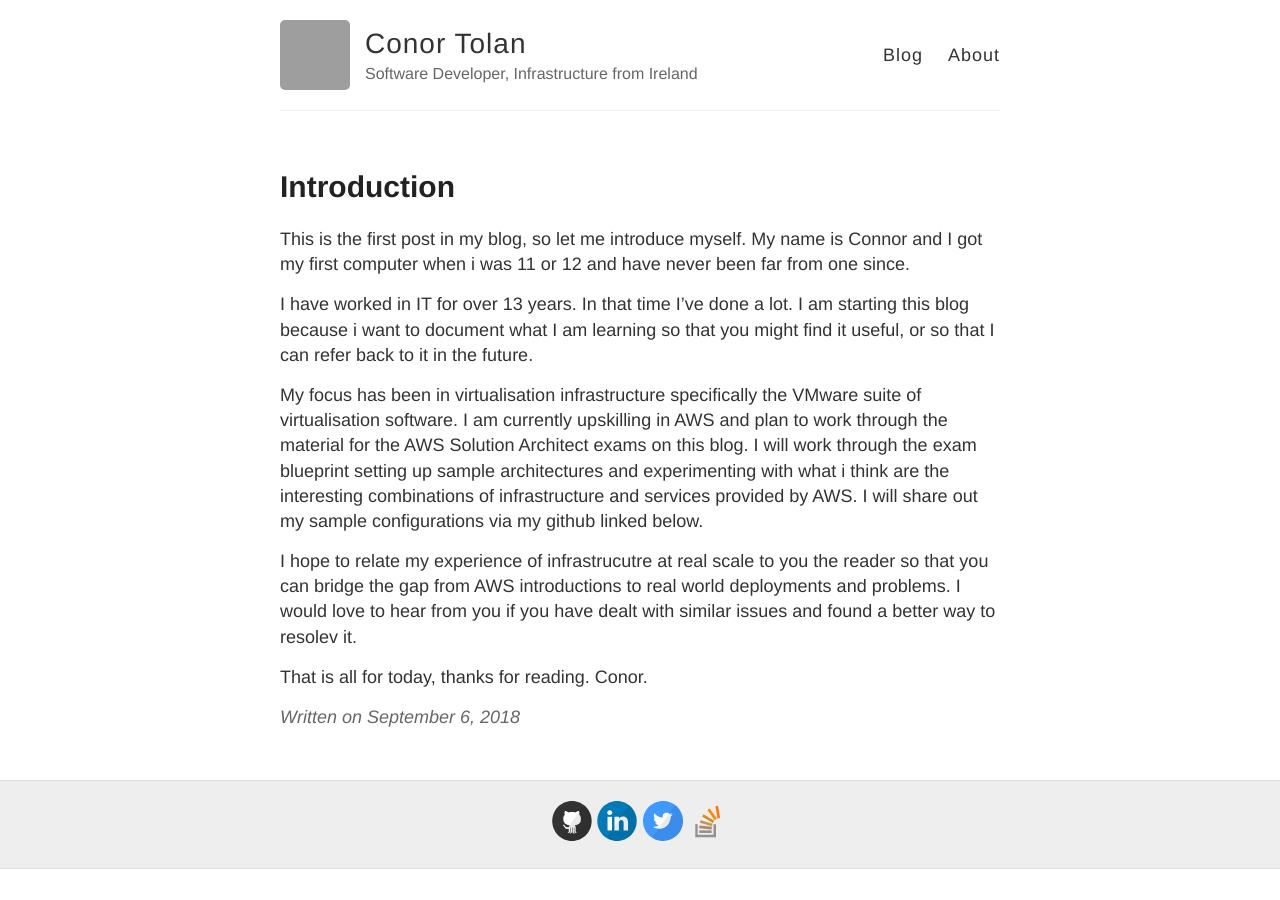
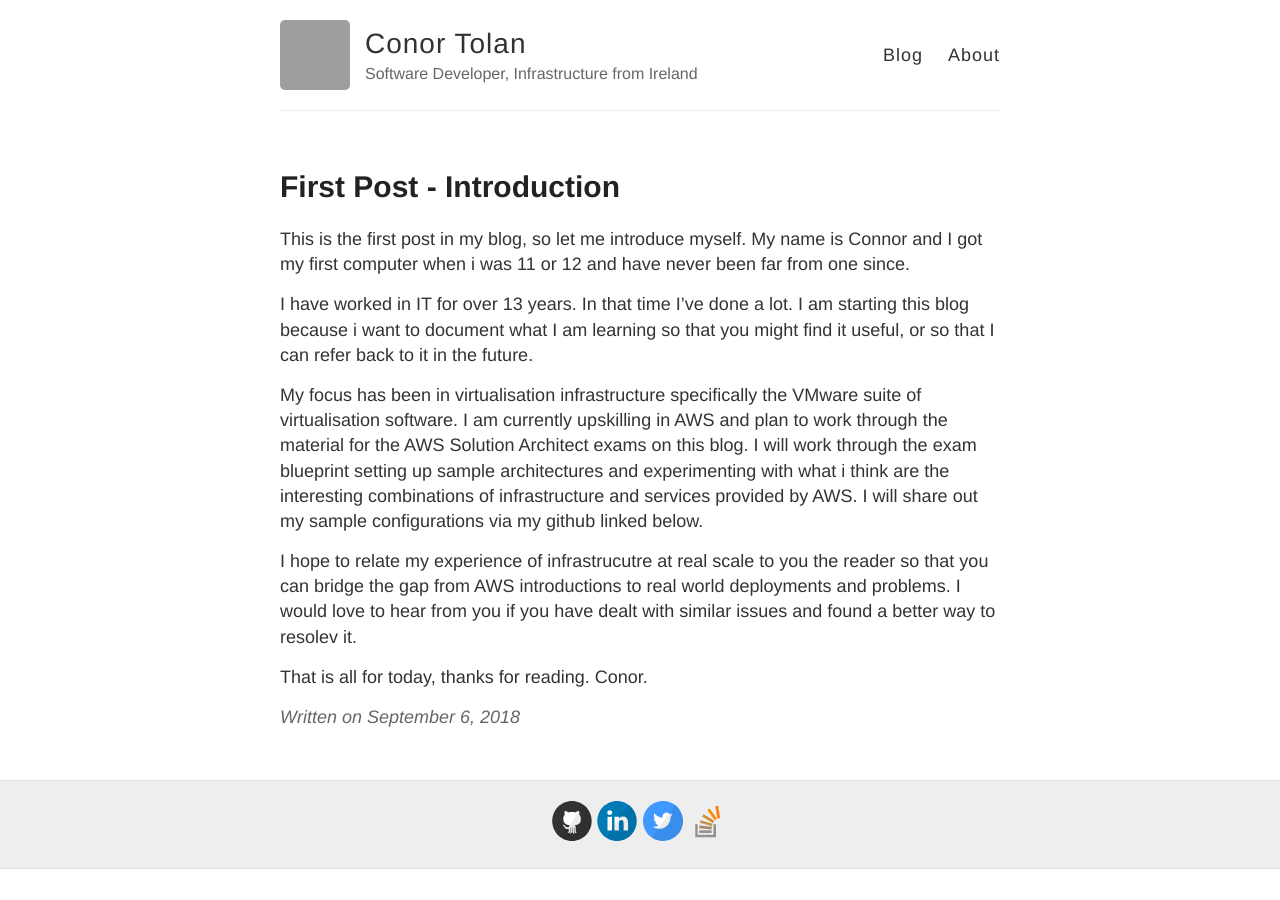
Before and after one commit to ctolan/ctolan.github.io, a Jekyll site: the page built from _posts/2018-9-6-Introduction.md, in a window 1280 px wide. Built offline with Jekyll 4.4.1, drawn with Linux system fonts in a browser that asks for light colours; our own code applies the rules of GitHub Pages for plain Markdown files; grey boxes are pictures that could not be loaded.

Commit message:
Added Front matter

```diff
--- a/_posts/2018-9-6-Introduction.md
+++ b/_posts/2018-9-6-Introduction.md
@@ -1,3 +1,9 @@
+---
+layout: post
+title:  "First Post - Introduction"
+date:   2018-09-06 14:56:31 +0100
+---
+
 This is the first post in my blog, so let me introduce myself. My name is Connor and I got my first computer when i was 11 or 12 and have never been far from one since.
 
 I have worked in IT for over 13 years. In that time I've done a lot. I am starting this blog because i want to document what I am learning so that you might find it useful, or so that I can refer back to it in the future.
```
